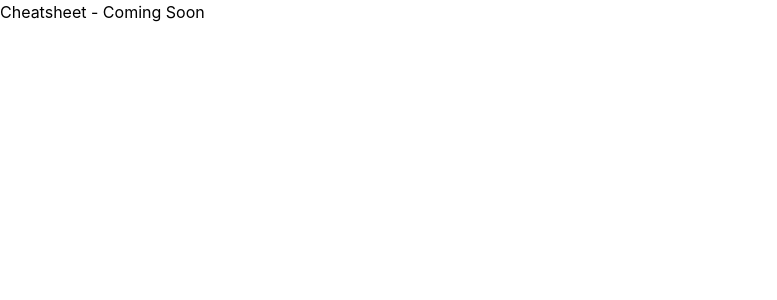
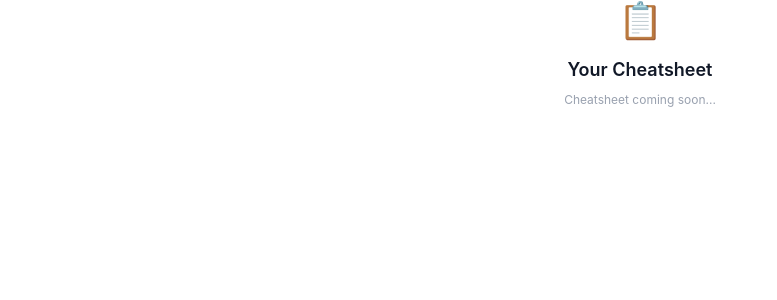
Before and after one commit to Viessley/ClearPath, a React (Vite) app in the folder clearpath-frontend/: page /cheatsheet in a window 1280 px wide. Shown: the top 300 px of the page, without its empty margins (0-777 px from the left). Built offline with nearby package versions, Linux system fonts and the light colour scheme.

Commit message:
feat: add AIChatPage and CheatsheetPage placeholders with routes

```diff
--- a/clearpath-frontend/src/Pages/CheatsheetPage.jsx
+++ b/clearpath-frontend/src/Pages/CheatsheetPage.jsx
@@ -1,3 +1,10 @@
+// src/pages/CheatsheetPage.jsx
 export default function CheatsheetPage() {
-  return <div>Cheatsheet - Coming Soon</div>
+  return (
+    <div className="flex-1 flex flex-col items-center justify-center px-4">
+      <div className="text-4xl mb-4">📋</div>
+      <h2 className="text-lg font-semibold" style={{ color: "#111827" }}>Your Cheatsheet</h2>
+      <p className="text-xs text-gray-400 mt-2">Cheatsheet coming soon...</p>
+    </div>
+  )
 }
```
